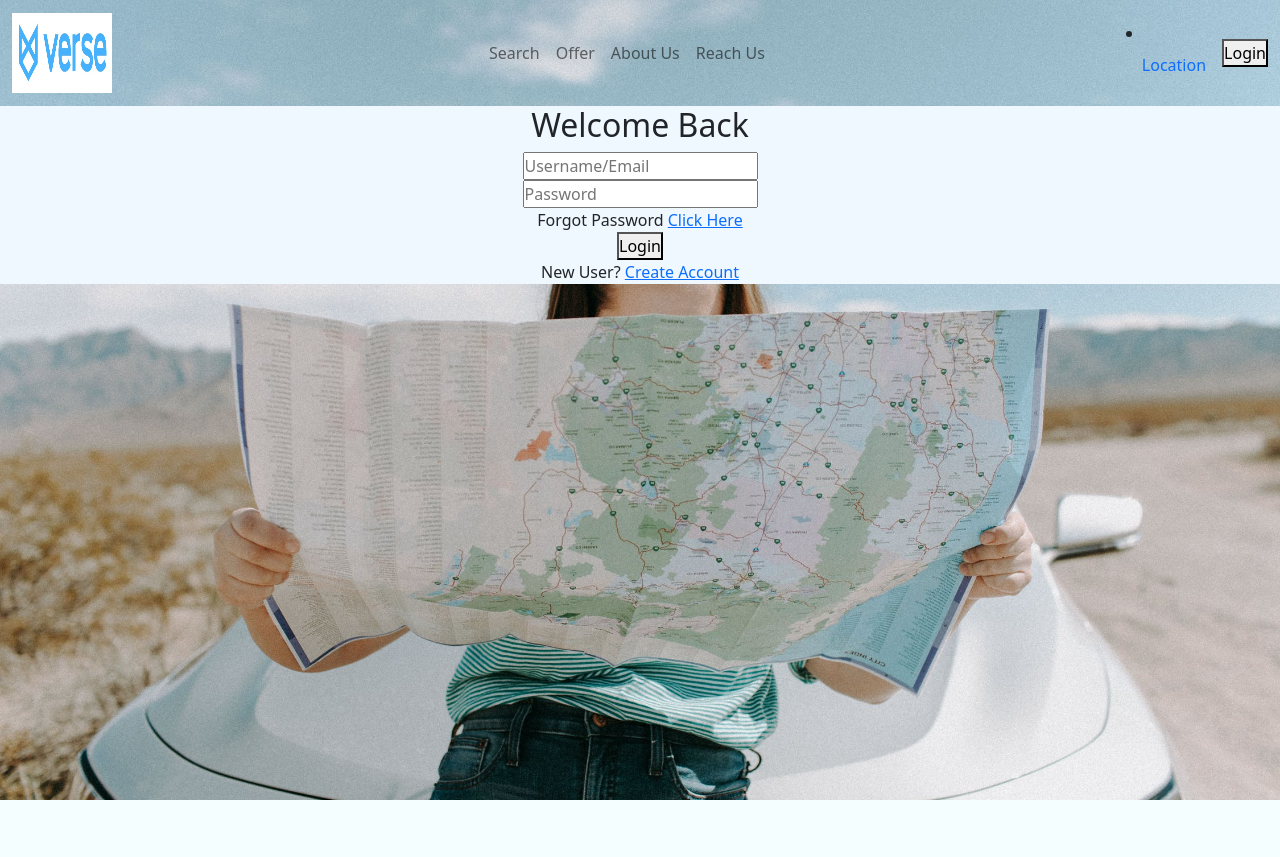
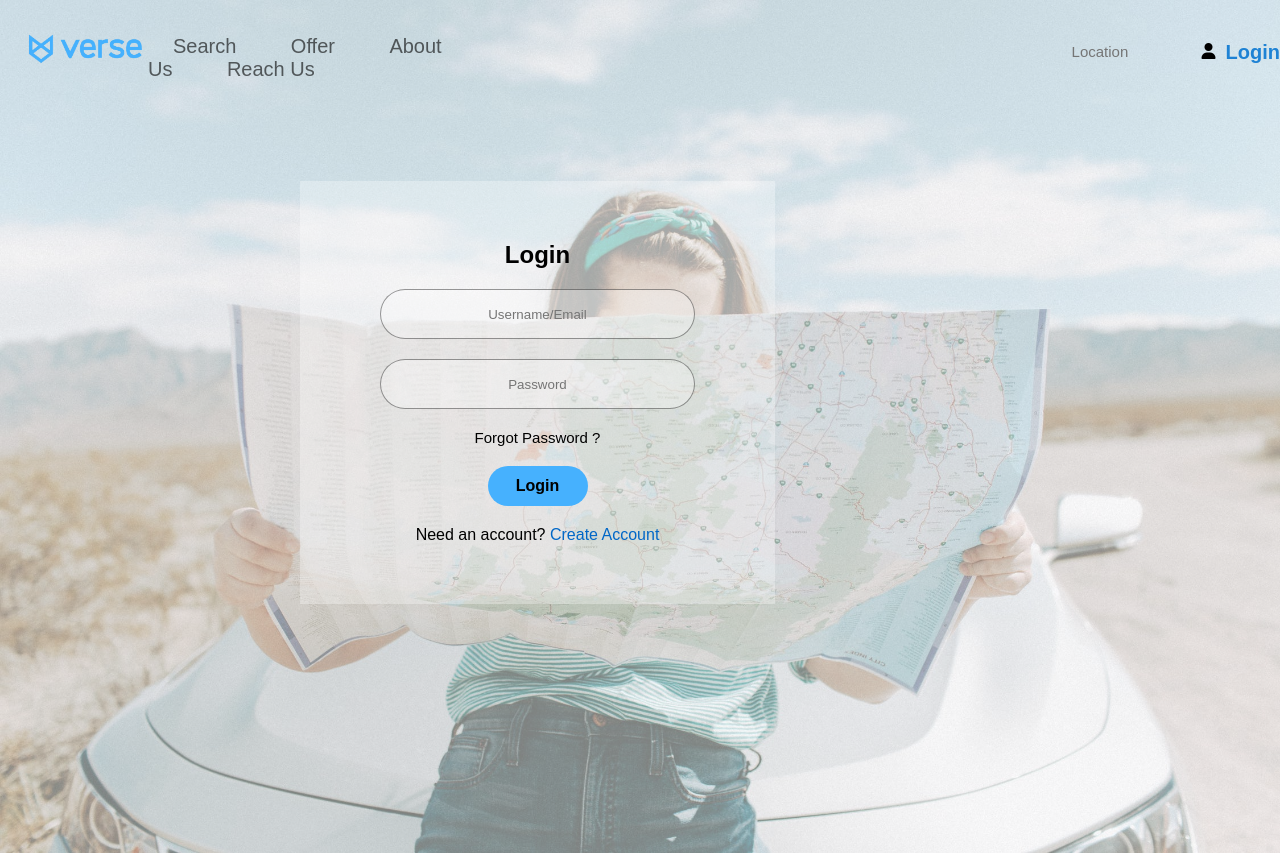
Before and after one commit to sahithyaba/Verse, a web app: file login.html in a window 1280 px wide. Before the commit the page ends 800 px from the top, so only its background shows below. Run offline with its HTML, style and script files only (its server is not run), Linux system fonts and the light colour scheme; some libraries are stand-ins or nearby versions.

Commit message:
Login Page with CSS

```diff
--- a/login.html
+++ b/login.html
@@ -8,77 +8,90 @@
   <meta http-equiv="X-UA-Compatible" content="IE=edge">
   <meta name="viewport" content="width=device-width, initial-scale=1.0">
 
+  <!-- font awsome icon link -->
+  <link rel="stylesheet" href="https://cdnjs.cloudflare.com/ajax/libs/font-awesome/6.1.2/css/all.min.css">
+
   <link rel="stylesheet" href="./styles/login.css">
 
-  <link href="https://cdn.jsdelivr.net/npm/bootstrap@5.1.3/dist/css/bootstrap.min.css" rel="stylesheet">
   <title>Login page</title>
 </head>
 <!--head :: end-->
 
 <!--body :: start-->
 
-<body background="./resources/login_bg.jpg">
-  <!--navbar :: start-->
-  <nav class="navbar navbar-expand-lg navbar-light" class="login-nav">
+<body>
 
-    <div class="container-fluid">
+  <main class="login-page">
 
-      <a class="navbar-brand"><img src="./resources/logo.jpg" width="100px" height="80px"></a>
+    <section class="login-background">
+      <img src="./resources/login_bg.jpg" />
+    </section>
 
-      <button class="navbar-toggler" type="button" data-bs-toggle="collapse" data-bs-target="#navbarSupportedContent"
-        aria-controls="navbarSupportedContent" aria-expanded="false" aria-label="Toggle navigation">
-        <span class="navbar-toggler-icon"></span>
-      </button>
+    <nav class="login-navigation-bar">
 
-      <div class="collapse navbar-collapse">
-        <ul class="navbar-nav mx-auto " class="">
-          <li class="nav-item">
-            <a class="nav-link" href="home.html">Search</a>
-          </li>
-          <li class="nav-item">
-            <a class="nav-link" href="about.html">Offer</a>
-          </li>
-          <li class="nav-item">
-            <a class="nav-link" href="collections.html">About Us</a>
-          </li>
-          <li class="nav-item">
-            <a class="nav-link" href="contact.html">Reach Us</a>
-          </li>
-        </ul>
-        <li class="nav-item" class="location">
-          <a class="nav-link" href="">Location</a>
-        </li>
-        <a href=""><button type="submit" class="">Login</button></a>
+      <div class="logo-wrapper">
+        <img src="./resources/logo.png" />
       </div>
+
+      <div class="navigation-link">
+        <a href="#">Search</a>
+        <a href="#">Offer</a>
+        <a href="#">About Us</a>
+        <a href="#">Reach Us</a>
+      </div>
+      <div class="location-login-wrapper">
+        <div class="location-search">
+          <input type="text" placeholder="Location" />
+        </div>
+
+        <div class="login-wrapper">
+          <div class="login-profile-icon">
+            <i class="fa-solid fa-user"></i>
+          </div>
+          <div class="login-button">
+            <a href="">Login</a>
+          </div>
+        </div>
+      </div>
+
+
+
     </nav>
-  <!--navbar :: end-->
+
+
     <!--login form-->
 
     <section class="login-form">
       <form action="">
 
-      <h2>Welcome Back</h2>
+        <h1 class="login-heading">Login</h1>
 
-      <div class="login-input">
+        <div class="input-fields">
           <input type="text" placeholder="Username/Email" />
         </div>
 
-      <div class="login-input">
+        <div class="input-fields">
           <input type="password" placeholder="Password" />
         </div>
 
-      <span>Forgot Password</span>
-      <a href="">Click Here</a>
+        <div class="forget-password">
+          <a href="">Forgot Password ?</a>
+        </div>
 
-      <div class="login-input">
+        <div class="input-fields">
           <button class="" type="submit">Login</button>
         </div>
 
-      <span>New User?</span>
-      <a href="">Create Account</a>
+        <div class="registration">
+          <label>Need an account?</label>
+          <a href="#">Create Account</a>
+        </div>
+
       </form>
     </section>
     <!--form :: end-->
+
+  </main>
 
 </body>
 <!--body :: end-->
--- a/styles/login.css
+++ b/styles/login.css
@@ -2,20 +2,166 @@
     margin: 0;
     padding: 0;
     box-sizing: border-box;
+    font-family: sans-serif;
 }
 
-body {
-    background-size: cover;
-    background-repeat: no-repeat;
+::-webkit-scrollbar {
+    display: none;
+}
+
+.login-page {
+    display: flex;
+    flex-direction: column;
+    height: 80hv;
+}
+
+.login-background {
+    width: 100%;
+    position: absolute;
+    z-index: -1;
+}
+
+.login-background>img {
+    width: 100%;
+    height: 100%;
+    object-fit: cover;
+    opacity: 0.5;
+}
+
+.login-navigation-bar {
+    display: flex;
+    margin-top: 25px;
+    width: 100%;
+    height: 10%;
+}
+
+.logo-wrapper {
+    display: inline-flex;
+    height: 5vh;
+    width: 10%;
+    margin-top: 4px;
+    margin-left: 20px;
+
+}
+
+.logo-wrapper>img {
+    display: inline-block;
+}
+
+.navigation-link {
+    margin-top: 10px;
+}
+
+.navigation-link>a {
+    margin-top: 20px;
+    padding: 10px 25px;
+    text-decoration: none;
+    color: black;
+    justify-content: space-between;
+    font-size: 20px;
+    opacity: 0.6;
+}
+
+.location-login-wrapper {
+    display: flex;
+    margin-left: 600px;
+}
+
+.location-search {
+    margin-top: 15px;
+}
+
+.location-search>input {
+    border: none;
+    background: none;
+    width: 120px;
+    height: 25px;
+}
+
+.location-search>input::placeholder {
+    font-size: 15px;
+}
+
+.login-wrapper {
+    display: flex;
+}
+
+.login-profile-icon {
+    display: inline;
+    margin-left: 10px;
+    margin-top: 18px;
+}
+
+.login-button {
+    margin-left: 10px;
+    margin-top: 16px;
+}
+
+.login-button>a {
+    text-decoration: none;
+    font-weight: bold;
+    font-size: 20px;
+    color: rgb(30, 130, 212);
 }
 
 .login-form {
+    display: flex;
+    margin-top: 100px;
+    margin-left: 300px;
     text-align: center;
-    background-color: aliceblue;
-
 }
 
-.login-nav a {
+form {
+    background-color: rgba(255, 255, 255, 0.3);
+    padding: 60px;
+}
+
+.login-heading {
+    align-items: center;
+    color: black;
+    margin-bottom: 20px;
+}
+
+.input-fields {
+    align-items: center;
+    margin: 20px;
+}
+
+.input-fields>input {
+    width: 100%;
+    background-color: rgba(255, 255, 255, 0.3);
+    border: 1px solid rgba(0, 0, 0, 0.4);
+    border-radius: 50px;
+    width: 315px;
+    height: 50px;
+    left: 13px;
+    top: 92px;
+}
+
+.input-fields>input::placeholder {
+    text-align: center;
+}
+
+.input-fields>button {
+    height: 40px;
+    width: 100px;
+    border: none;
+    background-color: rgb(70, 177, 254);
+    border-radius: 20px;
+    font-size: medium;
     font-weight: bold;
-    font-size: larger;
 }
+
+.forget-password {
+    font-size: 15px;
+}
+
+.forget-password>a {
+    text-decoration: none;
+    color: black;
+}
+
+.registration>a {
+    text-decoration: none;
+    color: rgb(0, 103, 199);
+}
```
Also changed, not shown: resources/logo.jpg (deleted), resources/logo.png (added), styles/style.css (deleted). Lines whose indentation alone changed are shown as unchanged.
